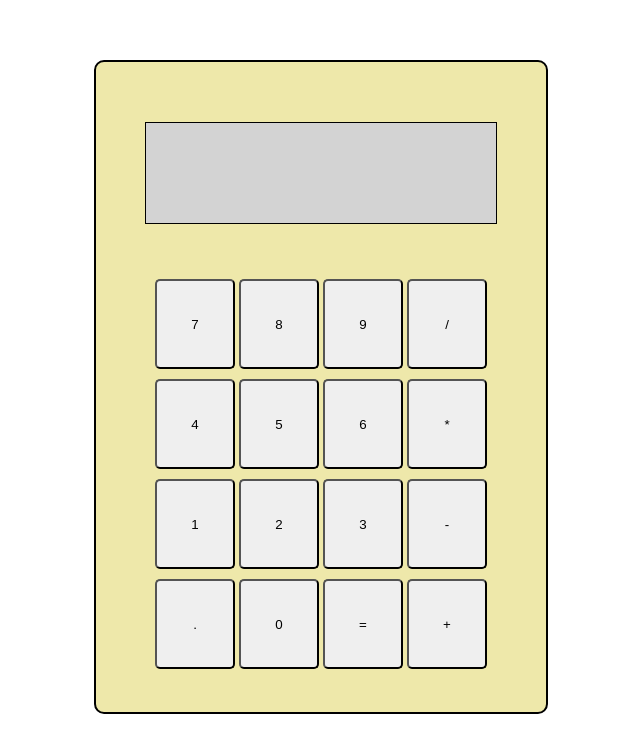
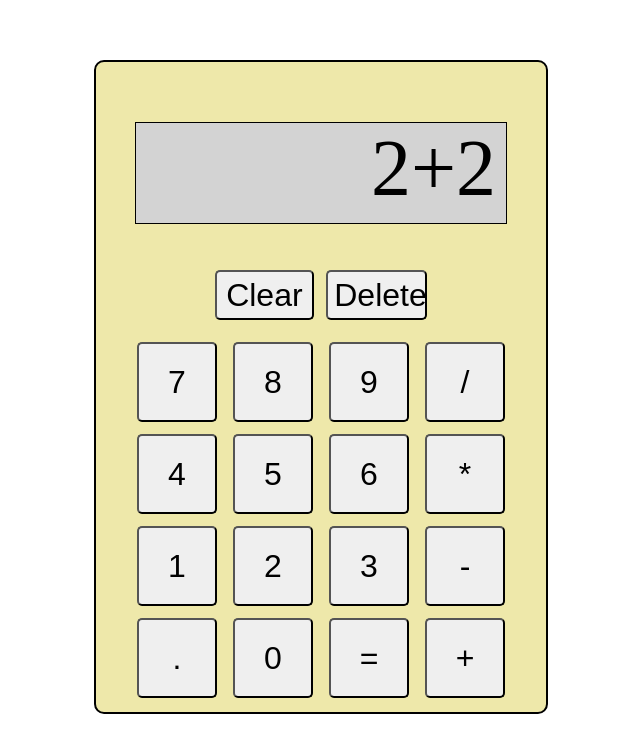
Before and after one commit to emilsberzs/calculator, a plain HTML site: page index.html in a window 1280 px wide. Shown: the part 140-892 px from the top of the page, without its empty margins (319-959 px from the left). Before the commit the page ends 862 px from the top, so only its background shows below. Drawn offline with Linux system fonts and the light colour scheme.

Commit message:
Added Clear and Delete buttons and some resizing.

```diff
--- a/calculator.css
+++ b/calculator.css
@@ -6,7 +6,7 @@
     margin-right: auto;
     margin-top: 200px;
     border-radius: 10px;
-    background-color:palegoldenrod;
+    background-color: palegoldenrod;
 }
 
 #frame {
@@ -18,36 +18,60 @@
 
 #screen {
     border: 1px solid black;
-    width: 350px;
+    width: 100%;
     height: 100px;
     margin: auto;
     margin-top: 60px;
-    background-color:lightgray;
+    background-color: lightgray;
 
 }
 
 #numpad {
-    width: 350px;
-    height: 400px;
+    width: 100%;
+    height: 100%;
     margin: auto;
-    margin-top:50px;
+    margin-top: 30px;
     justify-content: center;
     justify-items: center;
 }
 
 button {
     width: 80px;
-    height: 90px;
+    height: 80px;
     margin-top: 5px;
     margin-bottom: 5px;
     border-radius: 5px;
+    font-size: xx-large;
+    margin:6px;
 
 
 }
 
 #buttons {
+    width: 100%;
     justify-content: center;
     justify-items: center;
     text-align: center;
 
 }
+
+#controls {
+    display: flex;
+    justify-content: space-between;
+    padding: 10px;
+
+}
+
+#controls>button {
+    width: 45%;
+    height:50px;
+}
+
+#screen {
+    display: flex;
+    text-align: center;
+    font-size:80px;
+    justify-content: right;
+    padding-right: 10px;
+    width: 90%;
+}
--- a/index.html
+++ b/index.html
@@ -12,9 +12,12 @@
     <div id="container">
         <div id="calculator">
             <div id="frame">
-                <div id="screen"></div>
+                <div id="screen">2+2</div>
                 <div id ="numpad">
-                    <div id ="controls"></div>
+                    <div id ="controls">
+                        <button id="clear">Clear</button>
+                        <button id="delete">Delete</button>
+                    </div>
                     <div id ="buttons">
                         <button id="7">7</button>
                         <button id="8">8</button>
```
